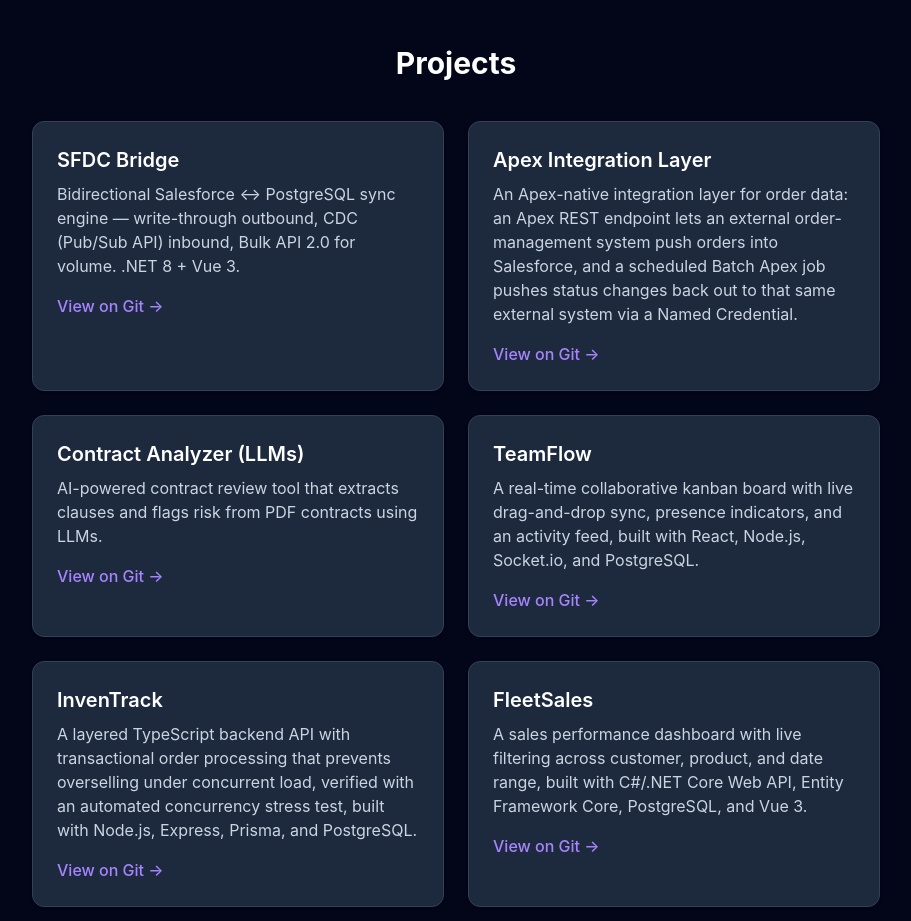
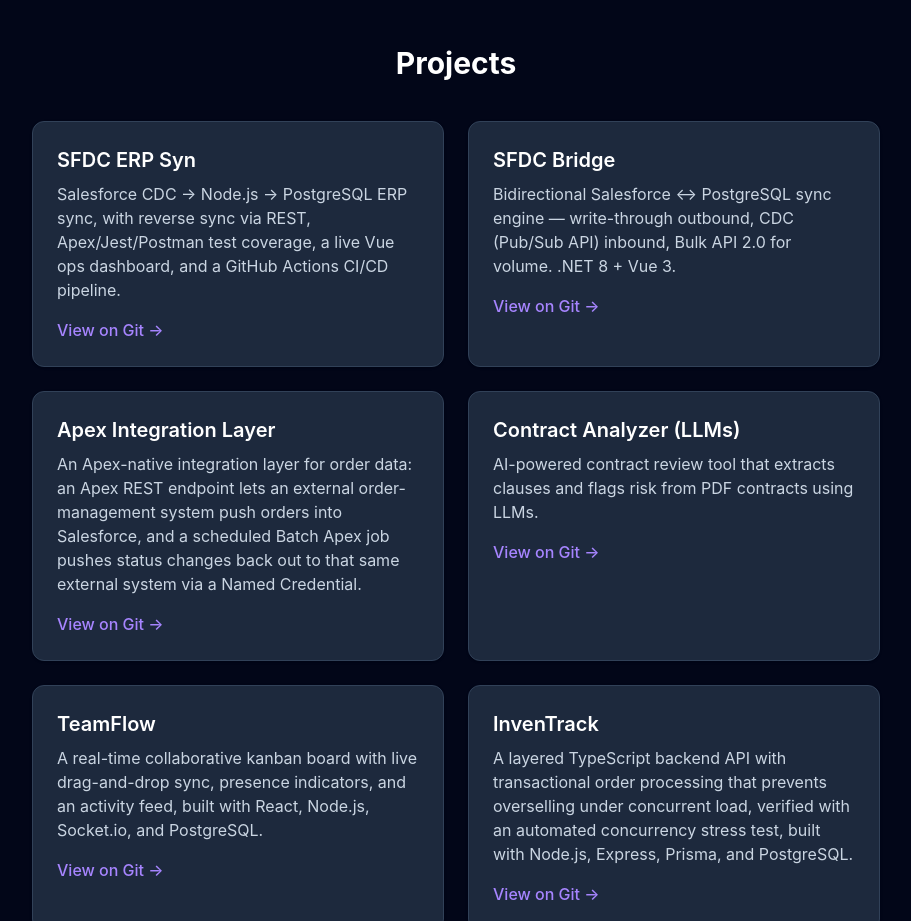
Before and after one commit to zuleidyb/my-portfolio, a React (Vite) app: page / in a window 1280 px wide. Shown: the part 4320-5241 px from the top of the page, without its empty margins (184-1095 px from the left). Built offline with nearby package versions, Linux system fonts and the light colour scheme.

Commit message:
Added SFDC-ERP-Sync project

```diff
--- a/src/components/Projects.jsx
+++ b/src/components/Projects.jsx
@@ -1,4 +1,10 @@
 const projectList = [
+  {
+    id: 14,
+    title: 'SFDC ERP Syn',
+    description: 'Salesforce CDC → Node.js → PostgreSQL ERP sync, with reverse sync via REST, Apex/Jest/Postman test coverage, a live Vue ops dashboard, and a GitHub Actions CI/CD pipeline.',
+    link: 'https://github.com/zuleidyb/SFDC-ERP-Sync',
+  },
   {
     id: 11,
     title: 'SFDC Bridge',
```
